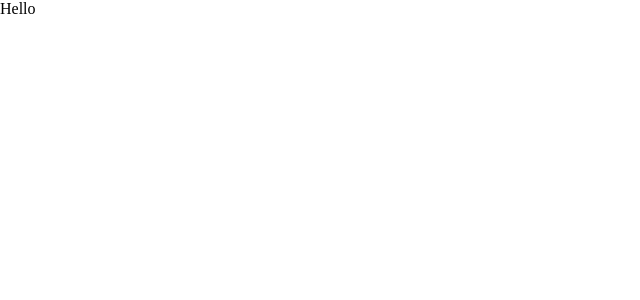
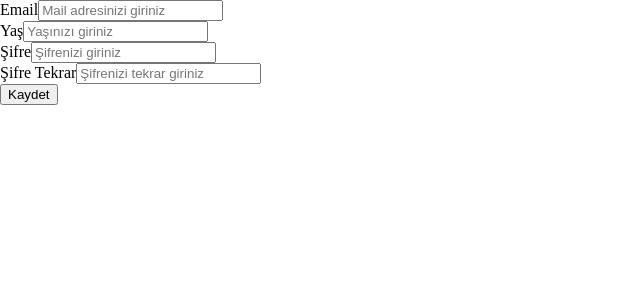
Before and after one commit to BatuhanKIRICI/React, a React (Create React App) app: page / in a window 1280 px wide. Shown: the top 300 px of the page, without its empty margins (0-640 px from the left). Built offline with nearby package versions, Linux system fonts and the light colour scheme.

Commit message:
"Forms added"

```diff
--- a/src/App.js
+++ b/src/App.js
@@ -1,7 +1,17 @@
 import React from "react";
+import { Route, Routes } from "react-router-dom";
+import GeneralForm from "./components/GeneralForm";
+import PortalForm from "./components/PortalForm";
 
 function App() {
-  return <div>Hello</div>;
+  return (
+    <div className="App">
+      <Routes>
+        <Route path="/" element={<GeneralForm />} />
+        <Route path="/portal" element={<PortalForm />} />
+      </Routes>
+    </div>
+  );
 }
 
 export default App;
--- /dev/null
+++ b/src/components/GeneralForm.js
@@ -0,0 +1,60 @@
+import React from "react";
+import { useFormik } from "formik";
+
+function GeneralForm() {
+  const { values, errors, handleChange, handleSubmit } = useFormik({
+    initialValues: {
+      email: "",
+      age: "",
+      password: "",
+      confirmPassword: "",
+    },
+  });
+  return (
+    <form>
+      <div>
+        <label>Email</label>
+        <input
+          type="email"
+          value={values.email}
+          onChange={handleChange}
+          id="email"
+          placeholder="Mail adresinizi giriniz"
+        />
+      </div>
+      <div>
+        <label>Yaş</label>
+        <input
+          type="number"
+          value={values.age}
+          onChange={handleChange}
+          id="age"
+          placeholder="Yaşınızı giriniz"
+        />
+      </div>
+      <div>
+        <label>Şifre</label>
+        <input
+          type="password"
+          value={values.password}
+          onChange={handleChange}
+          id="password"
+          placeholder="Şifrenizi giriniz"
+        />
+      </div>
+      <div>
+        <label>Şifre Tekrar</label>
+        <input
+          type="password"
+          value={values.confirmPassword}
+          onChange={handleChange}
+          id="confirmPassword"
+          placeholder="Şifrenizi tekrar giriniz"
+        />
+      </div>
+      <button type="submit">Kaydet</button>
+    </form>
+  );
+}
+
+export default GeneralForm;
--- /dev/null
+++ b/src/components/PortalForm.js
@@ -0,0 +1,7 @@
+import React from "react";
+
+function PortalForm() {
+  return <div>PortalForm</div>;
+}
+
+export default PortalForm;
--- a/src/index.js
+++ b/src/index.js
@@ -2,6 +2,11 @@ import React from "react";
 import ReactDOM from "react-dom/client";
 import App from "./App";
 import "./App.css";
+import { BrowserRouter } from "react-router-dom";
 
 const root = ReactDOM.createRoot(document.getElementById("root"));
-root.render(<App />);
+root.render(
+  <BrowserRouter>
+    <App />
+  </BrowserRouter>
+);
```
